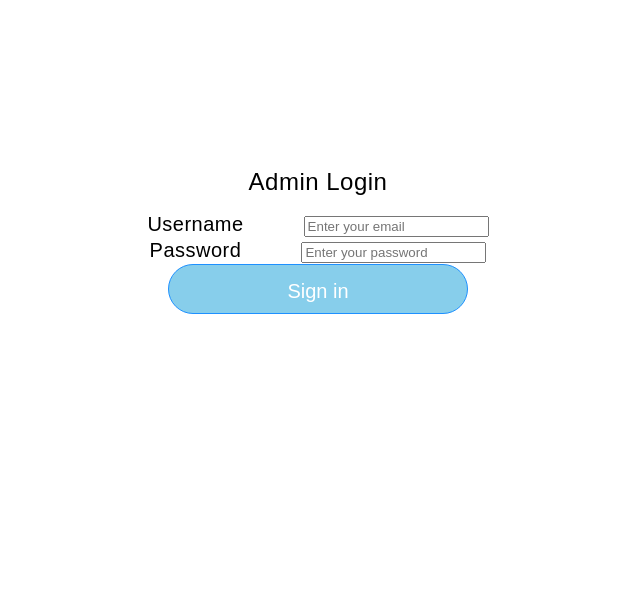
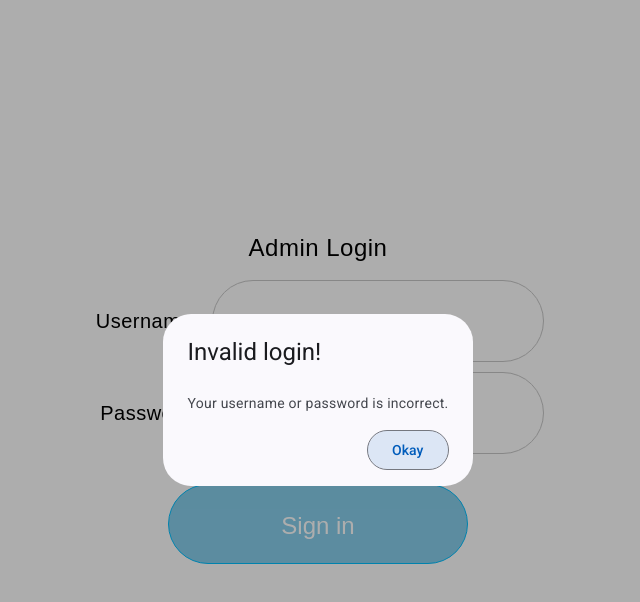
Before and after one commit to cassidyspencercgi/spark-admin, an Angular app: page /login in a window 1280 px wide. Both pictures are taken after a click on the input "Sign in". Shown: the top 602 px of the page, without its empty margins (322-962 px from the left). Built offline with nearby package versions, Linux system fonts and the light colour scheme; no server answers.

Commit message:
fixed login css and added invalid login popup

```diff
--- /dev/null
+++ b/src/app/login/invalid-login-dialog.html
@@ -0,0 +1,7 @@
+<h2 mat-dialog-title>Invalid login!</h2>
+<mat-dialog-content>
+  <p>Your username or password is incorrect.</p>
+</mat-dialog-content>
+<mat-dialog-actions>
+  <button mat-stroked-button (click)="onOkClick()" [mat-dialog-close]="" cdkFocusInitial>Okay</button>
+</mat-dialog-actions>
--- a/src/app/login/login.component.css
+++ b/src/app/login/login.component.css
@@ -1,40 +1,39 @@
 .login-components {
     font-family: Sans-Serif;
-    margin: auto 0;
-    padding: 170px;
+    position: absolute;
+    top: 50%;
+    left: 50%;
+    transform: translate(-50%, -50%);
+}
+
+.header {
+    font-size: 1.5rem;
+    text-align: center;
+    margin-bottom: 20px;
+}
+
+.login-container {
+    display: flex;
+    flex-direction: column;
+    align-items: center;
+}
+
+.input-group {
+    display: flex;
+    align-items: center;
+    margin-bottom: 10px;
 }
 
 label {
-      text-align: left;
-      margin-right: 60px;
+    margin-right: 20px;
     font-size: 20px;
+    width: 100px;
+    text-align: right;
 }
 
-  input[type='submit'],
-    label {
-      margin-top: 1rem;
-  }
-
-  input[type='submit'] {
-    cursor: pointer;
-    display: block;
-    margin: 0 auto;
+input[id='email'],
+input[id='password'] {
     border-radius: 50px;
-    border-width: 1px;
-    border-style: solid;
-    border-color: dodgerblue;
-    font-size: 20px;
-    color: white;
-    width: 300px;
-    height: 50px;
-    background-color: skyblue;
-    padding: 15px;
-  }
-
-  input[id='username'],
-  input[id='pass'] {
-    border-radius: 50px;
-    margin-bottom: 10px;
     width: 300px;
     height: 50px;
     border-width: 1px;
@@ -44,11 +43,23 @@
     font-size: 20px;
 }
 
-  .header {
-    font-size: 1.5rem;
+input[type='submit'] {
+    cursor: pointer;
+    margin-top: 20px;
+    border-radius: 50px;
+    border-width: 1px;
+    border-style: solid;
+    border-color: deepskyblue;
+    font-size: 24px;
+    color: white;
+    width: 300px;
+    height: 80px;
+    background-color: skyblue;
     text-align: center;
+    line-height: 80px;
 }
 
-  .login-container {
-    text-align: center;
+input[type='submit']:hover {
+    border-color: rgb(9, 163, 214);
+    background-color: rgb(91, 188, 227);
 }
--- a/src/app/login/login.component.html
+++ b/src/app/login/login.component.html
@@ -3,18 +3,17 @@
         <p class="header">Admin Login</p>
 
         <div class="login-container">
-    <div>
+            <div class="input-group">
                 <label for="username">Username</label>
-        <input id="email" type="text" [(ngModel)]="login_email" placeholder="Enter your email"/>
+                <input id="email" type="text" [(ngModel)]="login_email" placeholder="Enter your username"/>
             </div>
 
-      <div>
+            <div class="input-group">
                 <label for="pass">Password</label>
                 <input id="password" type="password" [(ngModel)]="login_password" placeholder="Enter your password"/>
             </div>
-    </div>
-
 
             <input type="submit" value="Sign in" (click)="onSubmit()"/>
+        </div>
     </section>
 </body>
--- a/src/app/login/login.component.ts
+++ b/src/app/login/login.component.ts
@@ -2,7 +2,9 @@ import { Component, inject, input, computed} from '@angular/core';
 import { Router, RouterLink, RouterOutlet } from '@angular/router';
 import { AssetService } from '../assets.service';
 import { Login } from '../login';
+import { MatDialog, MatDialogActions, MatDialogClose, MatDialogContent, MatDialogRef, MatDialogTitle } from '@angular/material/dialog';
 import { FormsModule } from '@angular/forms';
+import { MatButtonModule } from '@angular/material/button';
 
 @Component({
   selector: 'app-login',
@@ -19,6 +21,7 @@ export class LoginComponent {
 
   assetService: AssetService = inject(AssetService);
   router: Router = inject(Router);
+  readonly dialog = inject(MatDialog);
 
   login_email: string = '';
   login_password: string = '';
@@ -39,7 +42,39 @@ export class LoginComponent {
       }).then(() => {
         this.router.navigate(['/home/assets']);
       }).catch(e => {
+        this.openDialog();
       console.log('WRONG LOGIN');
     });
   }
+
+  openDialog(): void {
+    const dialogRef = this.dialog.open(InvalidLoginDialog, {
+      data: {},
+    });
+
+    dialogRef.afterClosed().subscribe(result => {
+      console.log('The dialog was closed');
+    });
+  }
 }
+
+@Component({
+  selector: 'invalid-login-dialog',
+  templateUrl: 'invalid-login-dialog.html',
+  standalone: true,
+  imports: [
+    MatDialogTitle,
+    MatDialogContent,
+    MatDialogActions,
+    MatDialogClose,
+    MatButtonModule
+  ],
+})
+
+export class InvalidLoginDialog {
+  readonly dialogRef = inject(MatDialogRef<InvalidLoginDialog>);
+
+  onOkClick(): void {
+    this.dialogRef.close();
+  }
+}
```
Lines whose indentation alone changed are shown as unchanged.
